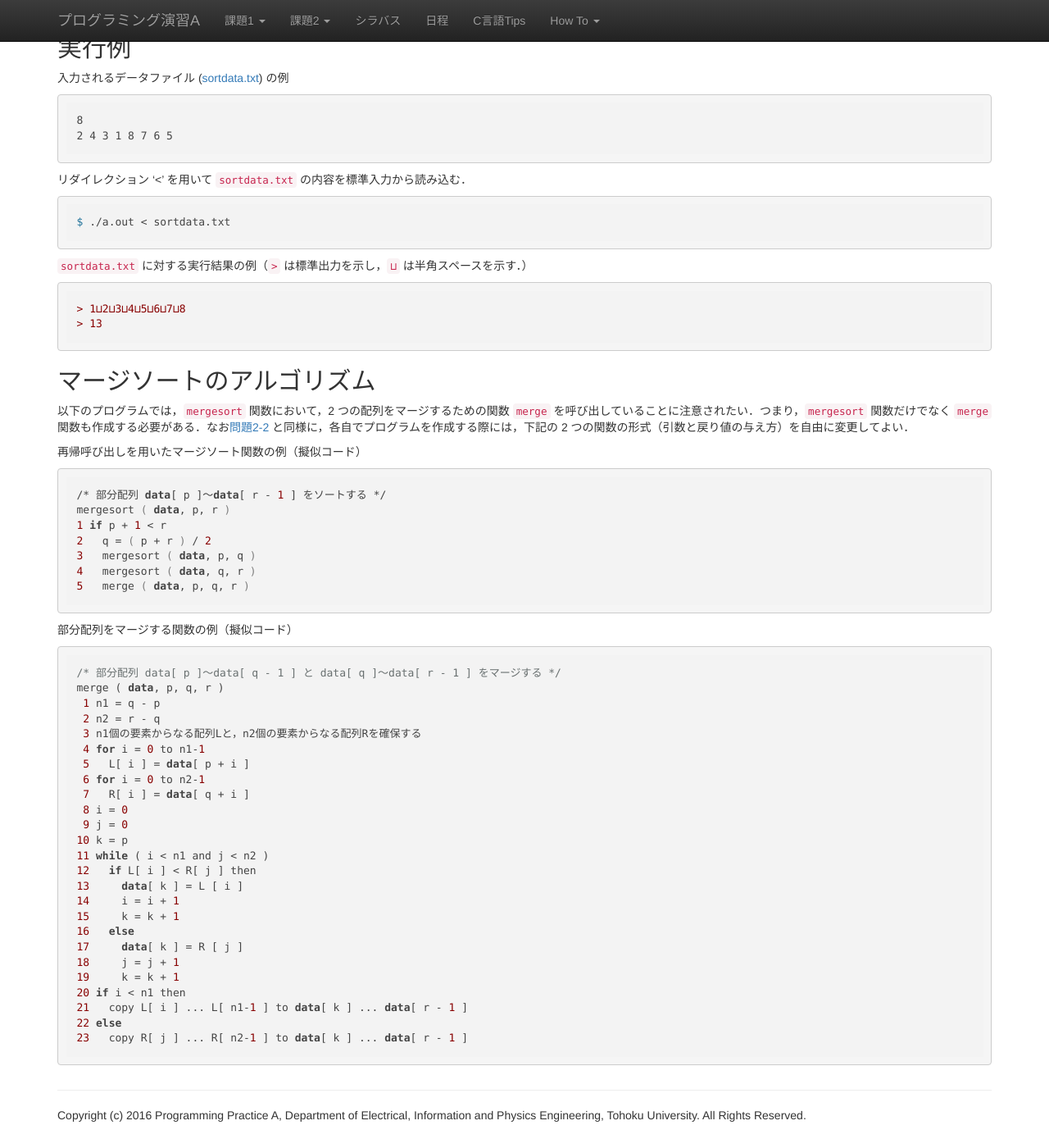
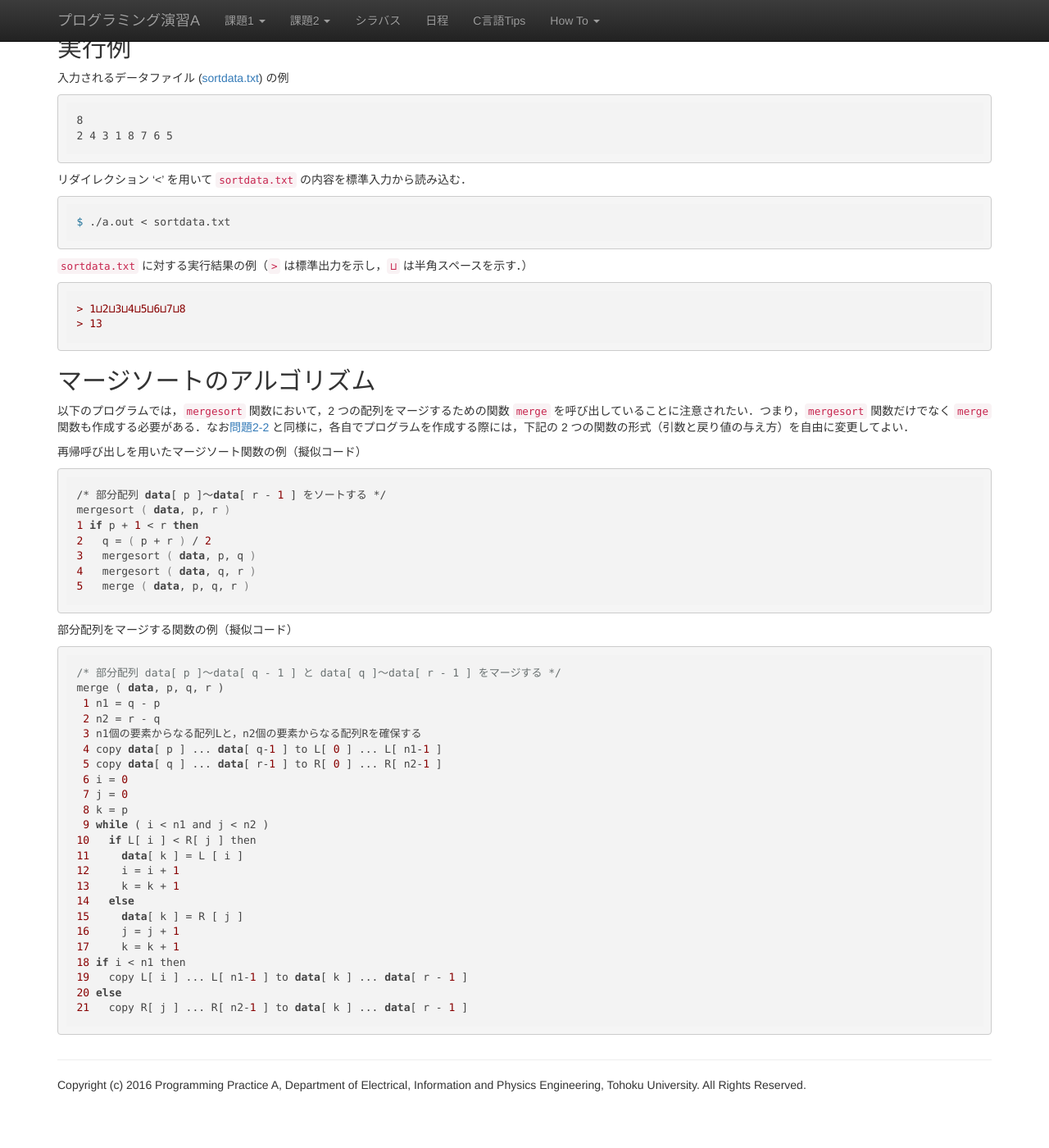
Before and after one commit to ecei-tohoku/ppa-public, a Jekyll site: the page built from kadai2/p25.md, in a window 1280 px wide and 1400 px high, scrolled down 621 px. Shown: the whole window at 82% size. Built offline with Jekyll 4.4.1, drawn with Linux system fonts in a browser that asks for light colours; nearby versions of some CDN libraries; formulas are drawn with MathJax 3; after the commit the page ends 1984 px from its top, so only the background shows below that.

Commit message:
擬似コードを修正：if 文, copy部分の整合性を揃えた

````diff
--- a/kadai2/p25.md
+++ b/kadai2/p25.md
@@ -51,7 +51,7 @@ $ ./a.out < sortdata.txt
 ```
 /* 部分配列 data[ p ]～data[ r - 1 ] をソートする */
 mergesort ( data, p, r )
-1 if p + 1 < r
+1 if p + 1 < r then
 2   q = ( p + r ) / 2
 3   mergesort ( data, p, q )
 4   mergesort ( data, q, r )
@@ -66,24 +66,22 @@ merge ( data, p, q, r )
  1 n1 = q - p
  2 n2 = r - q
  3 n1個の要素からなる配列Lと，n2個の要素からなる配列Rを確保する
- 4 for i = 0 to n1-1
- 5   L[ i ] = data[ p + i ]
- 6 for i = 0 to n2-1
- 7   R[ i ] = data[ q + i ]
- 8 i = 0
- 9 j = 0
-10 k = p
-11 while ( i < n1 and j < n2 )
-12   if L[ i ] < R[ j ] then
-13     data[ k ] = L [ i ]
-14     i = i + 1
-15     k = k + 1
-16   else
-17     data[ k ] = R [ j ]
-18     j = j + 1
-19     k = k + 1
-20 if i < n1 then
-21   copy L[ i ] ... L[ n1-1 ] to data[ k ] ... data[ r - 1 ]
-22 else
-23   copy R[ j ] ... R[ n2-1 ] to data[ k ] ... data[ r - 1 ]
+ 4 copy data[ p ] ... data[ q-1 ] to L[ 0 ] ... L[ n1-1 ]
+ 5 copy data[ q ] ... data[ r-1 ] to R[ 0 ] ... R[ n2-1 ]
+ 6 i = 0
+ 7 j = 0
+ 8 k = p
+ 9 while ( i < n1 and j < n2 )
+10   if L[ i ] < R[ j ] then
+11     data[ k ] = L [ i ]
+12     i = i + 1
+13     k = k + 1
+14   else
+15     data[ k ] = R [ j ]
+16     j = j + 1
+17     k = k + 1
+18 if i < n1 then
+19   copy L[ i ] ... L[ n1-1 ] to data[ k ] ... data[ r - 1 ]
+20 else
+21   copy R[ j ] ... R[ n2-1 ] to data[ k ] ... data[ r - 1 ]
 ```
````
